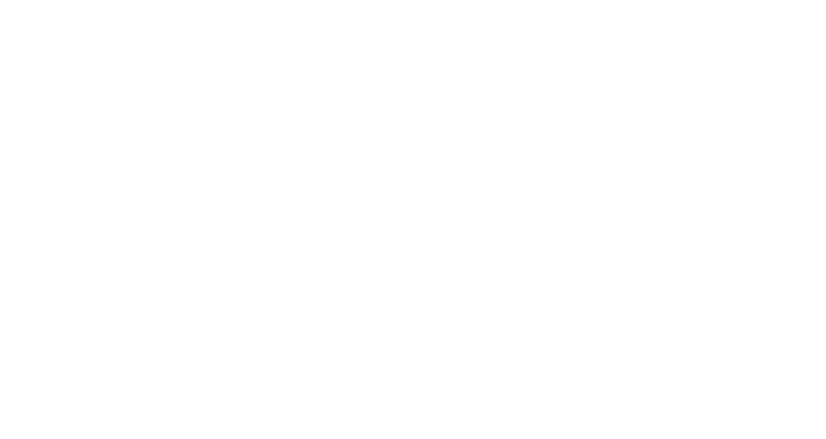
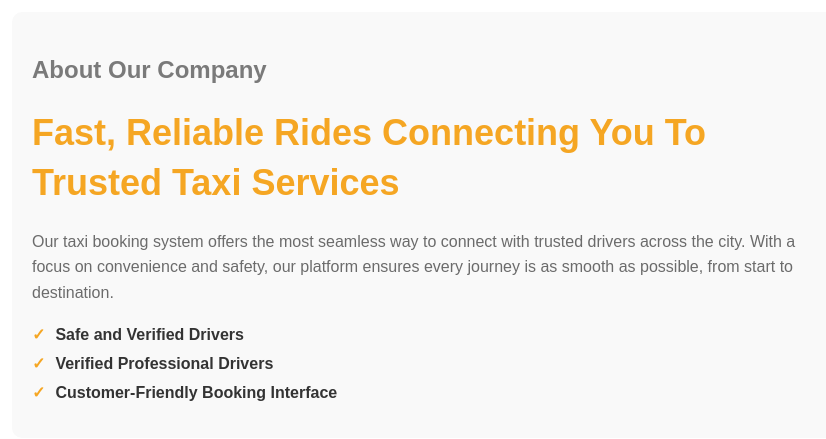
Before and after one commit to DinuthRashmika/Taxi_K, a React (Create React App) app in the folder frontend/: page /AboutUs in a window 1280 px wide. Before the commit this address had no page. Shown: the part 175-614 px from the top of the page, without its empty margins (208-1034 px from the left). Built offline with nearby package versions, Linux system fonts and the light colour scheme.

Commit message:
Create AboutUs

```diff
--- a/frontend/src/App.js
+++ b/frontend/src/App.js
@@ -2,6 +2,7 @@
 import { BrowserRouter as Router, Routes, Route } from "react-router-dom";
 import HomePage from './containers/Main/HomePage'
 import ContactForm from './containers/Main/ContactForm'
+import AboutUs from './containers/Main/AboutUs';
 
 function App() {
   return (
@@ -14,6 +15,10 @@
         <Route path="/ContactPage" element={<ContactForm/>} />
       </Routes>
 
+      <Routes>
+        <Route path="/AboutUs" element={<AboutUs/>} />
+      </Routes>
+
     </Router>
 
   );
--- /dev/null
+++ b/frontend/src/containers/Main/AboutUs.js
@@ -0,0 +1,23 @@
+import React from 'react';
+import '../../styles/AboutUs.css';
+
+const AboutUs = () => {
+  return (
+    <div className="about-us-container">
+      <h3>About Our Company</h3>
+      <h1>Fast, Reliable Rides Connecting You To Trusted Taxi Services</h1>
+      <p>
+        Our taxi booking system offers the most seamless way to connect with trusted drivers
+        across the city. With a focus on convenience and safety, our platform ensures every
+        journey is as smooth as possible, from start to destination.
+      </p>
+      <ul className="features-list">
+        <li>Safe and Verified Drivers</li>
+        <li>Verified Professional Drivers</li>
+        <li>Customer-Friendly Booking Interface</li>
+      </ul>
+    </div>
+  );
+};
+
+export default AboutUs;
--- /dev/null
+++ b/frontend/src/styles/AboutUs.css
@@ -0,0 +1,48 @@
+.about-us-container {
+    padding: 20px;
+    background-color: #f9f9f9;
+    border-radius: 10px;
+    max-width: 800px;
+    margin: 0 auto;
+    text-align: left;
+  }
+
+  .about-us-container h3 {
+    color: #7a7a7a;
+    font-weight: bold;
+    font-size: 24px;
+    margin-bottom: 10px;
+  }
+
+  .about-us-container h1 {
+    color: #f5a623;
+    font-size: 36px;
+    font-weight: bold;
+    line-height: 1.4;
+    margin-bottom: 20px;
+  }
+
+  .about-us-container p {
+    color: #6b6b6b;
+    font-size: 16px;
+    line-height: 1.6;
+    margin-bottom: 20px;
+  }
+
+  .features-list {
+    list-style-type: none;
+    padding-left: 0;
+    font-weight: 600;
+  }
+
+  .features-list li {
+    font-size: 16px;
+    color: #333;
+    margin-bottom: 10px;
+  }
+
+  .features-list li:before {
+    content: '✓';
+    color: #f5a623;
+    margin-right: 10px;
+  }
```
